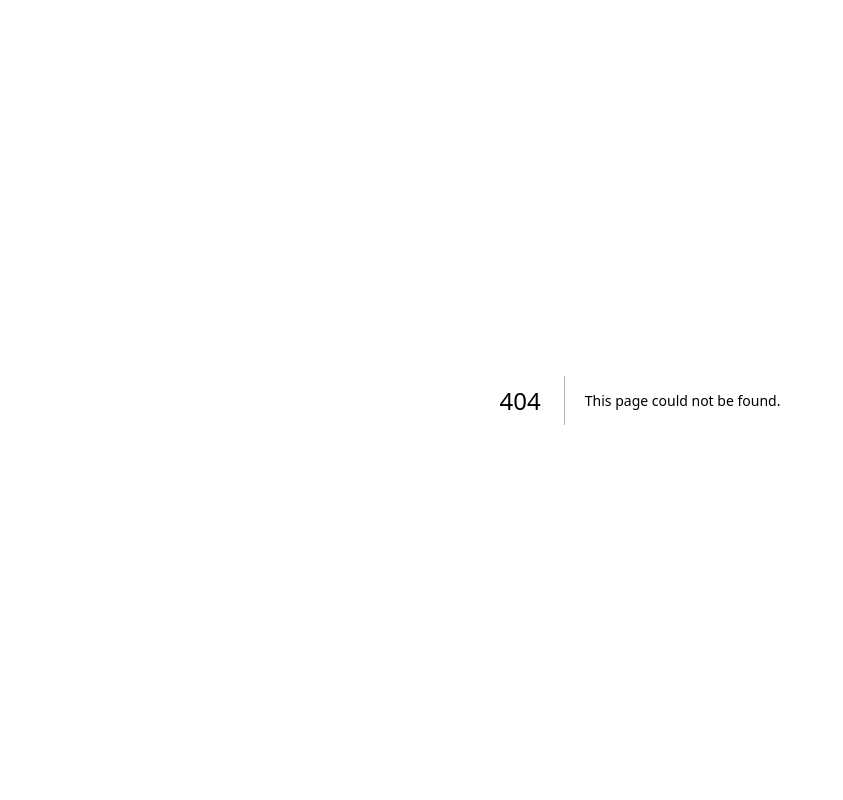
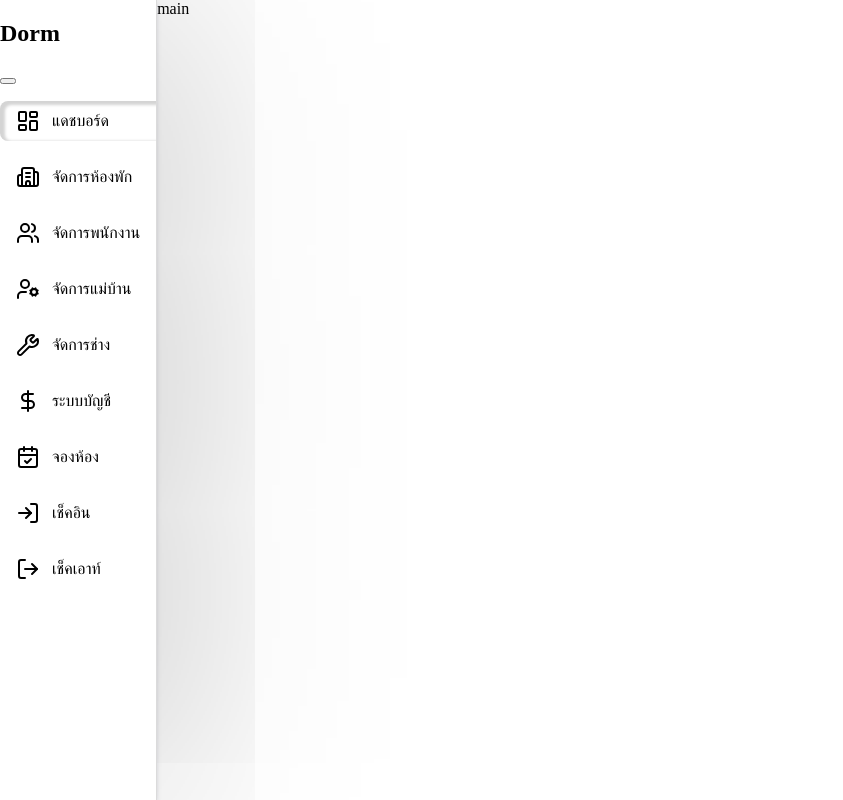
Before and after one commit to imfine-thailand-co-ltd/pos-supabase-develop-phase, a Next.js app in the folder dorm-app-clean/: page /dashboard in a window 1280 px wide. Before the commit this address had no page. Shown: the whole page, without its empty margins (0-843 px from the left). Built offline with nearby package versions, Linux system fonts and the light colour scheme.

Commit message:
add sidebar

```diff
--- /dev/null
+++ b/dorm-app-clean/app/dashboard/layout.tsx
@@ -0,0 +1,17 @@
+import { Sidebar } from '@/components/sidebar';
+import '../style/dashboard.css'
+
+export default function DashboardLayout({
+  children,
+}: {
+  children: React.ReactNode;
+}) {
+  return (
+    <div className="dashboard-layout">
+      <Sidebar />
+      <main className="main-content">
+        {children}
+      </main>
+    </div>
+  );
+}
--- /dev/null
+++ b/dorm-app-clean/app/dashboard/page.tsx
@@ -0,0 +1,9 @@
+export default function dashboard() {
+    return (
+        <>
+            <div>
+                main
+            </div>
+        </>
+    )
+}
--- a/dorm-app-clean/app/page.tsx
+++ b/dorm-app-clean/app/page.tsx
@@ -1,4 +1,3 @@
-import { supabase } from "@/lib/supabaseClient";
 
 export default async function Home() {
 
@@ -10,7 +9,7 @@ export default async function Home() {
         <a href="/reset-password">Reset Password</a>
       </nav>
       <h1>Project Initialized 🚀</h1>
-      <p>Next.js + TypeScript + Supabase</p>
+      <p>Lorem ipsum dolor sit amet consectetur adipisicing elit. Nulla sit nihil quis veritatis modi? Nam quaerat, totam error officia enim voluptatibus culpa provident recusandae magni cum ipsa itaque ad ea consectetur ratione cupiditate, maiores voluptatem commodi. Commodi nobis nihil voluptatibus quisquam accusamus et placeat, atque facere eius. Non, unde culpa.</p>
     </main>
   );
 }
--- /dev/null
+++ b/dorm-app-clean/app/style/dashboard.css
@@ -0,0 +1,12 @@
+/* คลุมทั้งหน้าจอด้วย Flexbox */
+.dashboard-layout {
+    display: flex;
+    min-height: 100vh;
+}
+
+/* พื้นที่แสดงเนื้อหาหลัก */
+.main-content {
+    flex: 1;
+    /* ขยายเต็มพื้นที่ที่เหลือจาก Sidebar */
+    min-width: 0;
+}
--- /dev/null
+++ b/dorm-app-clean/components/sidebar.css
@@ -0,0 +1,60 @@
+/* Sidebar Styles */
+.sidebar {
+    display: flex;
+    flex-direction: column;
+    justify-content: space-between;
+
+    flex-shrink: 0;
+    /* ป้องกันไม่ให้ Sidebar โดนบีบจนหดเวลาจอเล็ก */
+    height: 100vh;
+    position: sticky;
+    top: 0;
+
+    background: white;
+    border-right: 1px solid #dbdbdb;
+
+    overflow-y: auto;
+    /* ถ้าเมนูใน Sidebar เยอะเกินจอ ให้ Scroll เฉพาะใน Sidebar ได้ */
+    overflow-x: hidden;
+    transition: all 0.3s ease;
+    z-index: 1000;
+}
+
+.sidebar:hover {
+    box-shadow: #32325d40 0px 2px 5px -1px, #0000004d 0px 1px 900px -1px;
+}
+
+/* .sidebar-header {} */
+
+/* .sidebar-title {} */
+
+.nav-list {
+    list-style: none;
+    padding: 0;
+}
+
+.nav-link {
+    display: flex;
+    align-items: center;
+    gap: 0.75rem;
+
+    width: 100%;
+    margin-bottom: 10px;
+    padding: 0.5rem 1rem;
+    border-radius: 8px;
+    border: none;
+    background: none;
+
+    color: black;
+    text-decoration: none;
+    cursor: pointer;
+    transition: all 0.3s ease;
+}
+
+.nav-link:hover {
+    transform: translateX(10px) scale(1.1);
+}
+
+.nav-link.active {
+    box-shadow: #d4d4d4 3px 2px 3px 2px inset;
+}
--- /dev/null
+++ b/dorm-app-clean/components/sidebar.tsx
@@ -0,0 +1,97 @@
+'use client';
+
+import { LayoutDashboard, Building2, Users, UserCog, Wrench, DollarSign, CalendarCheck, LogIn, LogOut, } from 'lucide-react';
+import { usePathname } from 'next/navigation';
+import { useState } from 'react';
+import Link from 'next/link';
+import './sidebar.css'
+
+const menuItems = [
+    {
+        title: 'แดชบอร์ด',
+        href: '/dashboard',
+        icon: LayoutDashboard,
+    },
+    {
+        title: 'จัดการห้องพัก',
+        href: '/dashboard/rooms',
+        icon: Building2,
+    },
+    {
+        title: 'จัดการพนักงาน',
+        href: '/dashboard/employees',
+        icon: Users,
+    },
+    {
+        title: 'จัดการแม่บ้าน',
+        href: '/dashboard/housekeepers',
+        icon: UserCog,
+    },
+    {
+        title: 'จัดการช่าง',
+        href: '/dashboard/technicians',
+        icon: Wrench,
+    },
+    {
+        title: 'ระบบบัญชี',
+        href: '/dashboard/accounting',
+        icon: DollarSign,
+    },
+    {
+        title: 'จองห้อง',
+        href: '/dashboard/bookings',
+        icon: CalendarCheck,
+    },
+    {
+        title: 'เช็คอิน',
+        href: '/dashboard/checkin',
+        icon: LogIn,
+    },
+    {
+        title: 'เช็คเอาท์',
+        href: '/dashboard/checkout',
+        icon: LogOut,
+    },
+];
+
+export function Sidebar() {
+    const [collapsed, setCollapsed] = useState(false);
+    const pathname = usePathname();
+
+    return (
+        <>
+            <aside className="sidebar">
+                <div>
+                    <div className="sidebar-header">
+                        {!collapsed && (
+                            <>
+                                <h1 className="sidebar-title">
+                                    Dorm
+                                </h1>
+                            </>
+                        )}
+                        <button onClick={() => setCollapsed(!collapsed)}></button>
+                    </div>
+                    <nav>
+                        {menuItems.map((item, index) => {
+                            const Icon = item.icon;
+                            const isActive = pathname === item.href;
+                            return (
+                                <ul className="nav-list" key={index}>
+                                    <Link
+                                        key={item.href}
+                                        href={item.href}
+                                        className={`nav-link ${isActive ? 'active' : ''}`}
+                                    >
+                                        <Icon className="h-5 w-5 shrink-0" />
+                                        {!collapsed && <span>{item.title}</span>}
+                                    </Link>
+                                </ul>
+                            );
+                        })}
+                    </nav>
+                </div>
+            </aside>
+        </>
+    )
+}
--- a/dorm-app-clean/package.json
+++ b/dorm-app-clean/package.json
@@ -11,6 +11,7 @@
   "dependencies": {
     "@supabase/ssr": "^0.8.0",
     "@supabase/supabase-js": "^2.95.3",
+    "lucide-react": "^0.575.0",
     "next": "16.1.6",
     "react": "19.2.3",
     "react-dom": "19.2.3"
```
Also changed, not shown: 2 other files (tests, documents, lock files or other folders).
